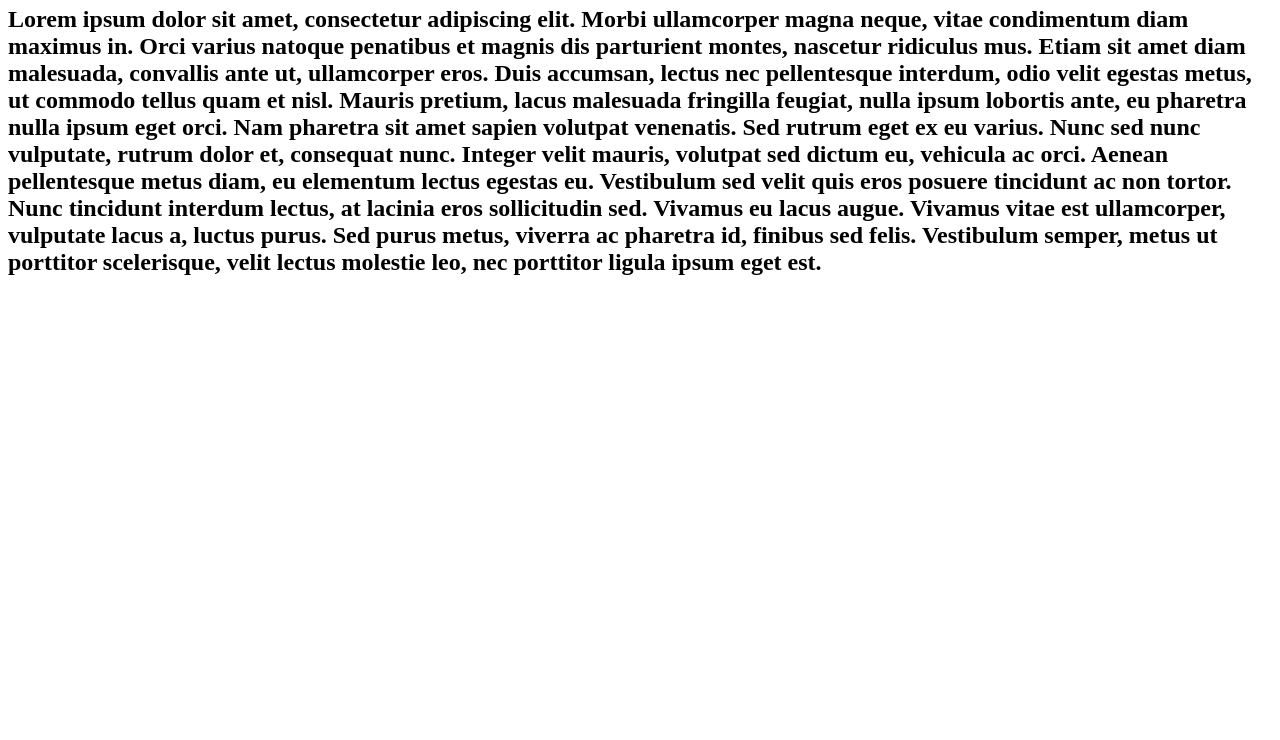
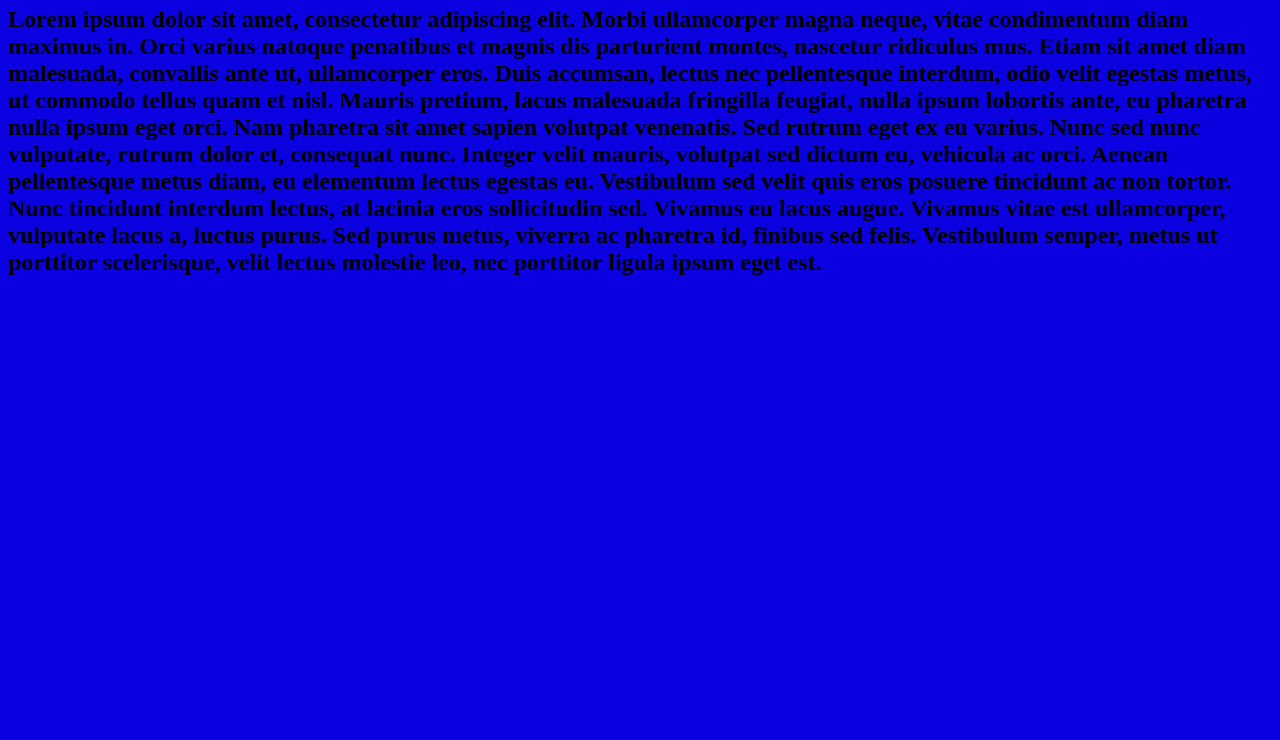
Before and after one commit to JoseSJanene/Versionamento, a plain HTML site: page index.html in a window 1280 px wide. Shown: the part 60-800 px from the top of the page. Drawn offline with Linux system fonts and the light colour scheme.

Commit message:
Update index.html

```diff
--- a/index.html
+++ b/index.html
@@ -1,7 +1,7 @@
 <html>
   <head>
   </head>
-  <body style=`background-color:aquamarine`;>
+  <body bgcolor =`blue`>
     <h1>
       Av.Versionamento
     </h1>
```
